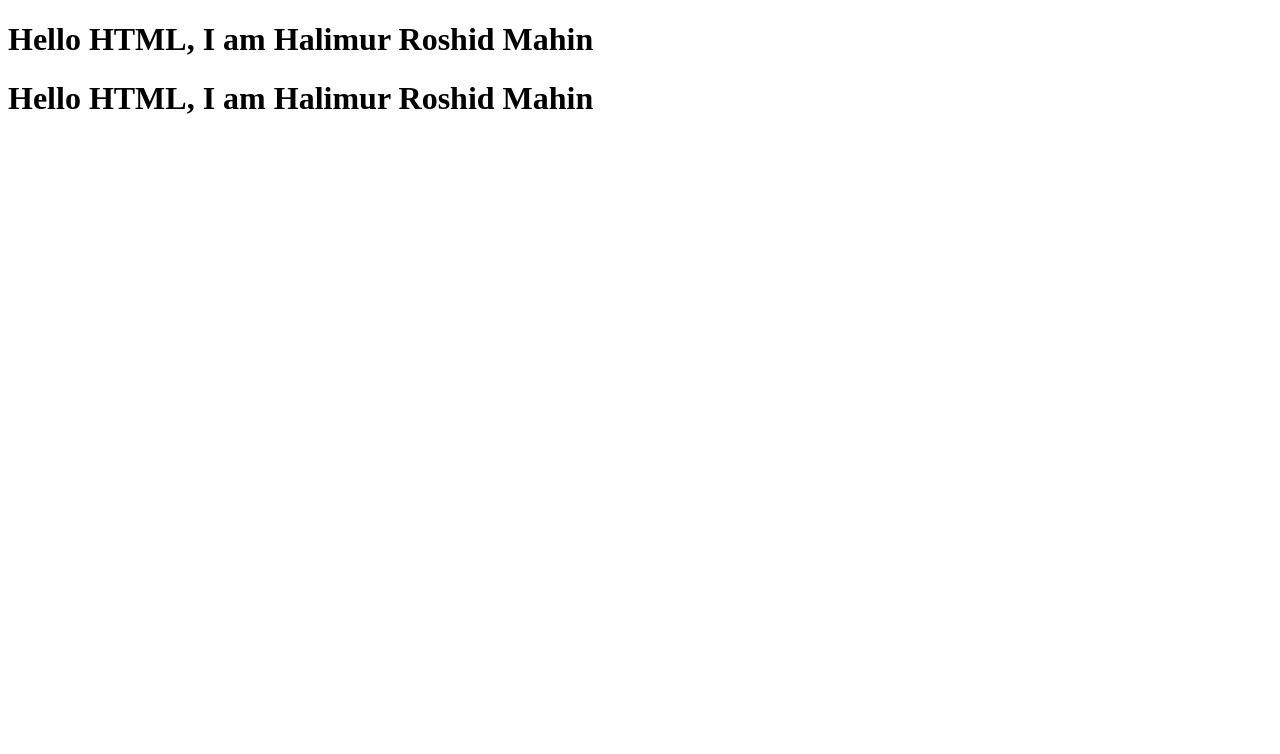
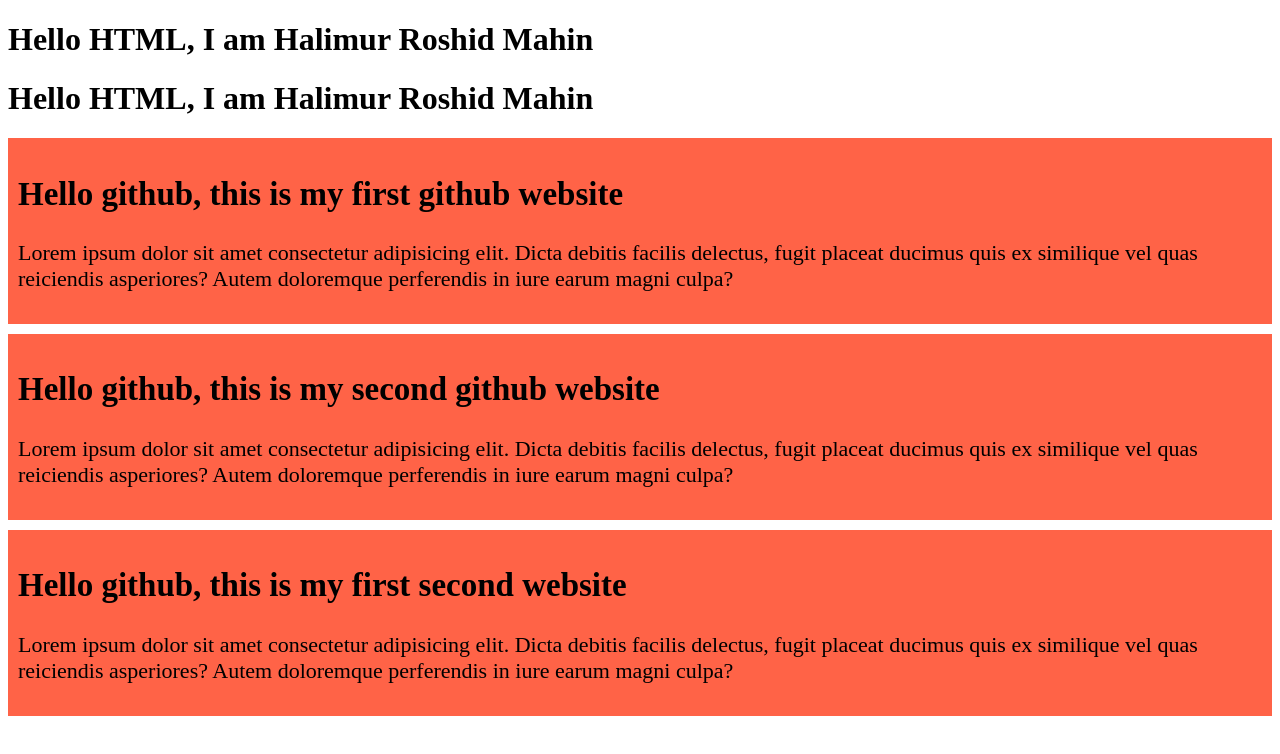
Before and after one commit to HalimurRoshid/a-practice-website, a plain HTML site: page index.html in a window 1280 px wide. Drawn offline with Linux system fonts and the light colour scheme.

Commit message:
added second commit

```diff
--- a/index.html
+++ b/index.html
@@ -5,9 +5,37 @@
     <meta http-equiv="X-UA-Compatible" content="IE=edge" />
     <meta name="viewport" content="width=device-width, initial-scale=1.0" />
     <title>A practice website</title>
+    <link rel="stylesheet" href="styles/style.css" />
   </head>
   <body>
     <h1>Hello HTML, I am Halimur Roshid Mahin</h1>
     <h1>Hello HTML, I am Halimur Roshid Mahin</h1>
+    <div>
+      <h2>Hello github, this is my first github website</h2>
+      <p>
+        Lorem ipsum dolor sit amet consectetur adipisicing elit. Dicta debitis
+        facilis delectus, fugit placeat ducimus quis ex similique vel quas
+        reiciendis asperiores? Autem doloremque perferendis in iure earum magni
+        culpa?
+      </p>
+    </div>
+    <div>
+      <h2>Hello github, this is my second github website</h2>
+      <p>
+        Lorem ipsum dolor sit amet consectetur adipisicing elit. Dicta debitis
+        facilis delectus, fugit placeat ducimus quis ex similique vel quas
+        reiciendis asperiores? Autem doloremque perferendis in iure earum magni
+        culpa?
+      </p>
+    </div>
+    <div>
+      <h2>Hello github, this is my first second website</h2>
+      <p>
+        Lorem ipsum dolor sit amet consectetur adipisicing elit. Dicta debitis
+        facilis delectus, fugit placeat ducimus quis ex similique vel quas
+        reiciendis asperiores? Autem doloremque perferendis in iure earum magni
+        culpa?
+      </p>
+    </div>
   </body>
 </html>
--- /dev/null
+++ b/styles/style.css
@@ -0,0 +1,6 @@
+div {
+  background-color: tomato;
+  margin-bottom: 10px;
+  padding: 10px;
+  font-size: 22px;
+}
```
